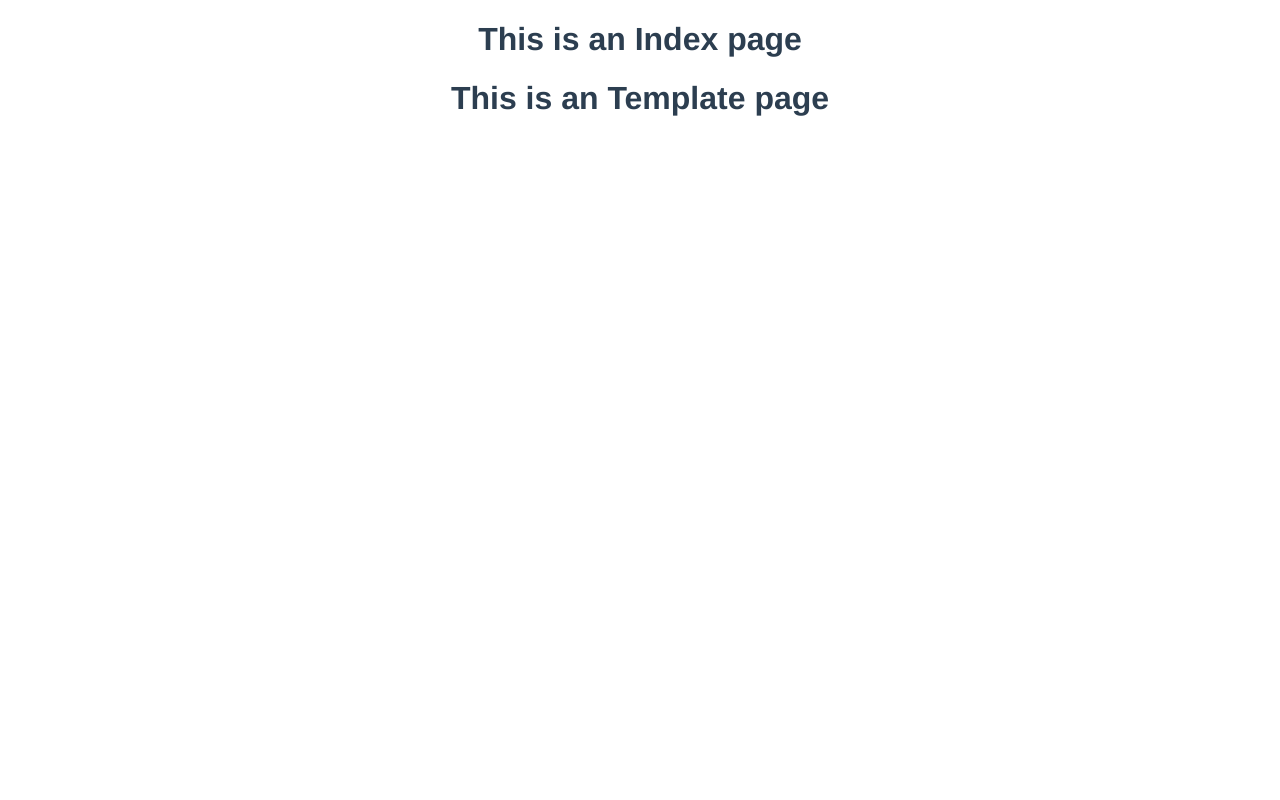
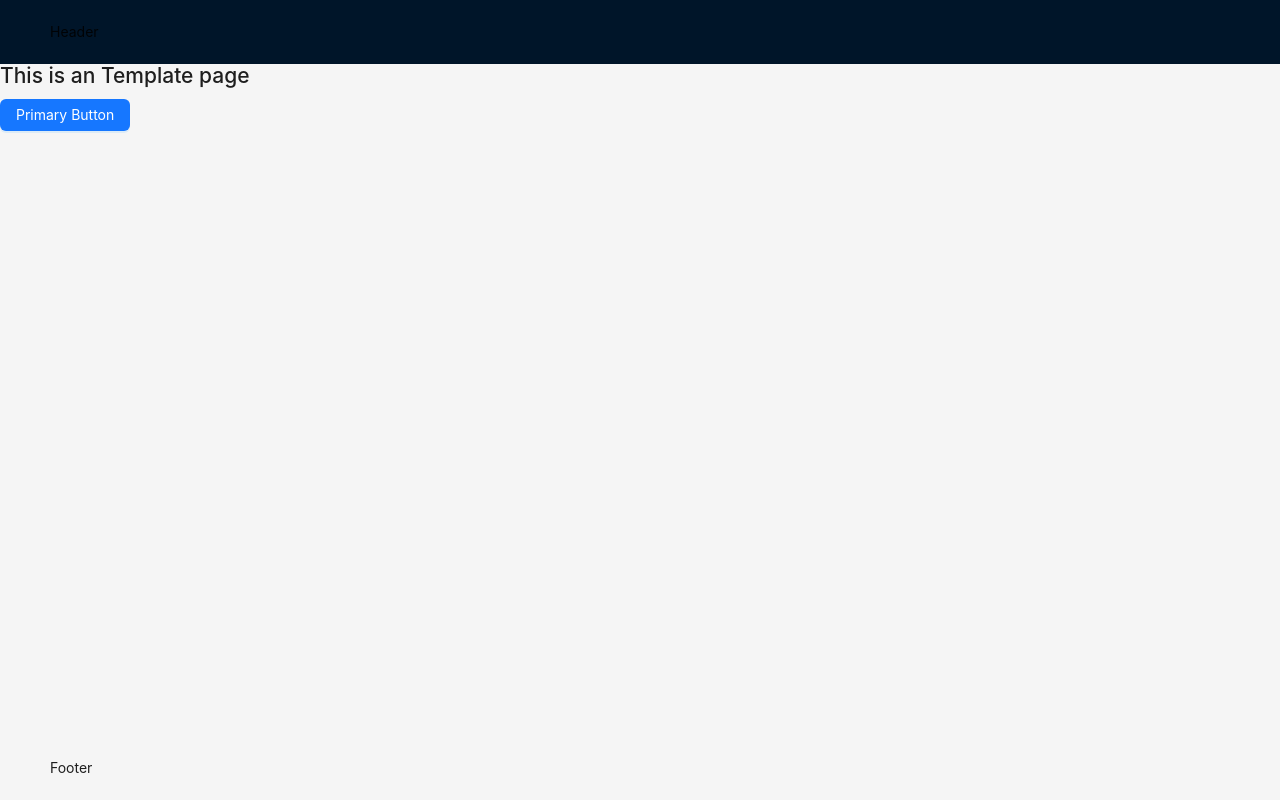
Before and after one commit to 220529/lego, a Vue app: page /template/1 in a window 1280 px wide. Built offline with nearby package versions, Linux system fonts and the light colour scheme.

Commit message:
feat: antd.vue

```diff
--- a/package.json
+++ b/package.json
@@ -9,6 +9,7 @@
     "prepare": "husky"
   },
   "dependencies": {
+    "ant-design-vue": "^4.1.2",
     "core-js": "^3.8.3",
     "vue": "^3.2.13",
     "vue-router": "^4.0.3",
--- a/src/App.vue
+++ b/src/App.vue
@@ -1,26 +1,15 @@
 <template>
-  <router-view />
+  <div class="container">
+    <router-view />
+  </div>
 </template>
 
 <style lang="less">
 #app {
-  font-family: Avenir, Helvetica, Arial, sans-serif;
-  -webkit-font-smoothing: antialiased;
-  -moz-osx-font-smoothing: grayscale;
-  text-align: center;
-  color: #2c3e50;
+  width: 100%;
+  height: 100%;
 }
-
-nav {
-  padding: 30px;
-
-  a {
-    font-weight: bold;
-    color: #2c3e50;
-
-    &.router-link-exact-active {
-      color: #42b983;
-    }
-  }
+.container {
+  height: 100%;
 }
 </style>
--- /dev/null
+++ b/src/antd.ts
@@ -0,0 +1,66 @@
+// import all used components in whole projects
+import { App } from "vue";
+import {
+  Avatar,
+  Button,
+  Spin,
+  Modal,
+  Drawer,
+  Card,
+  Tag,
+  Layout,
+  Tabs,
+  Menu,
+  Row,
+  Col,
+  Form,
+  Dropdown,
+  Input,
+  InputNumber,
+  Slider,
+  Radio,
+  Select,
+} from "ant-design-vue";
+import "ant-design-vue/dist/reset.css";
+
+const components = [
+  Avatar,
+  Button,
+  Spin,
+  Modal,
+  Drawer,
+  Card,
+  Card.Meta,
+  Tag,
+  Layout,
+  Layout.Header,
+  Layout.Footer,
+  Layout.Sider,
+  Layout.Content,
+  Tabs,
+  Tabs.TabPane,
+  Menu,
+  Menu.Item,
+  Row,
+  Col,
+  Form,
+  Form.Item,
+  Dropdown,
+  Dropdown.Button,
+  Input,
+  InputNumber,
+  Input.TextArea,
+  Slider,
+  Radio.Group,
+  Radio.Button,
+  Select,
+  Select.Option,
+];
+const install = (app: App) => {
+  components.forEach(component => {
+    app.component(component.name, component);
+  });
+};
+export default {
+  install,
+};
--- a/src/main.ts
+++ b/src/main.ts
@@ -2,5 +2,6 @@ import { createApp } from "vue";
 import App from "./App.vue";
 import router from "./router";
 import store from "./store";
+import antd from "./antd";
 
-createApp(App).use(store).use(router).mount("#app");
+createApp(App).use(antd).use(store).use(router).mount("#app");
--- a/src/views/Index.vue
+++ b/src/views/Index.vue
@@ -1,8 +1,11 @@
 <template>
-  <div class="about">
-    <h1>This is an Index page</h1>
-    <router-view></router-view>
-  </div>
+  <a-layout class="index">
+    <a-layout-header>Header</a-layout-header>
+    <a-layout-content class="index-content">
+      <router-view></router-view>
+    </a-layout-content>
+    <a-layout-footer>Footer</a-layout-footer>
+  </a-layout>
 </template>
 
 <script lang="ts">
@@ -12,3 +15,13 @@ export default defineComponent({
   name: "IndexView",
 });
 </script>
+<style lang="less" scoped>
+.index {
+  height: 100%;
+  display: flex;
+  flex-direction: column;
+  &.content {
+    flex: 1;
+  }
+}
+</style>
--- a/src/views/Template.vue
+++ b/src/views/Template.vue
@@ -1,6 +1,7 @@
 <template>
   <div class="about">
     <h1>This is an Template page</h1>
+    <a-button type="primary">Primary Button</a-button>
   </div>
 </template>
 
```
Also changed, not shown: 1 other file (tests, documents, lock files or other folders).
